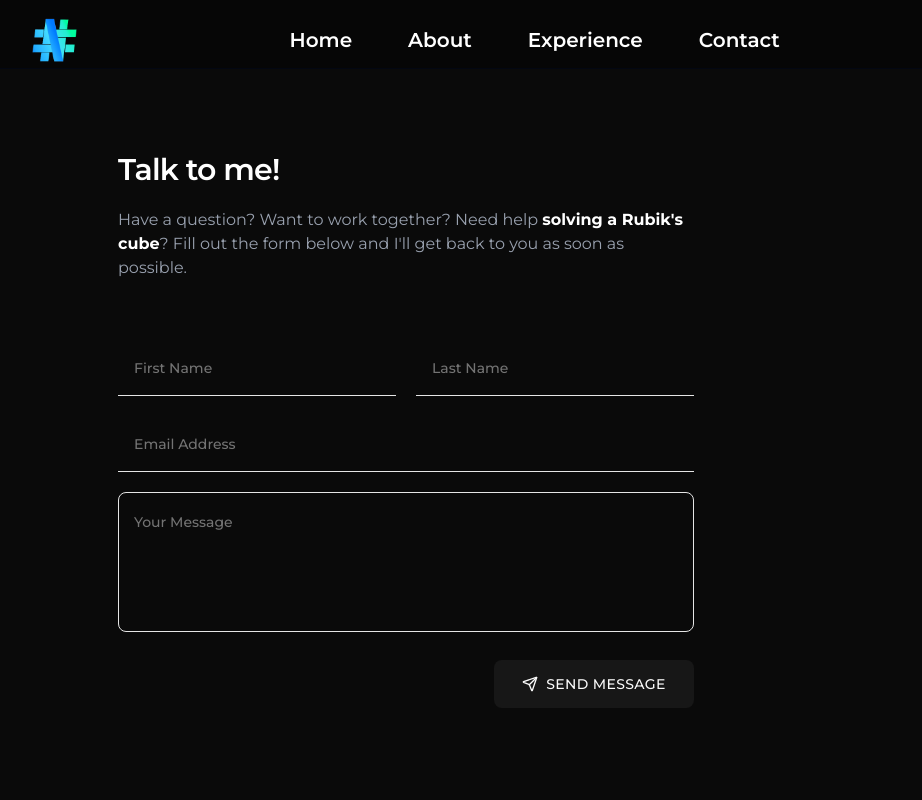
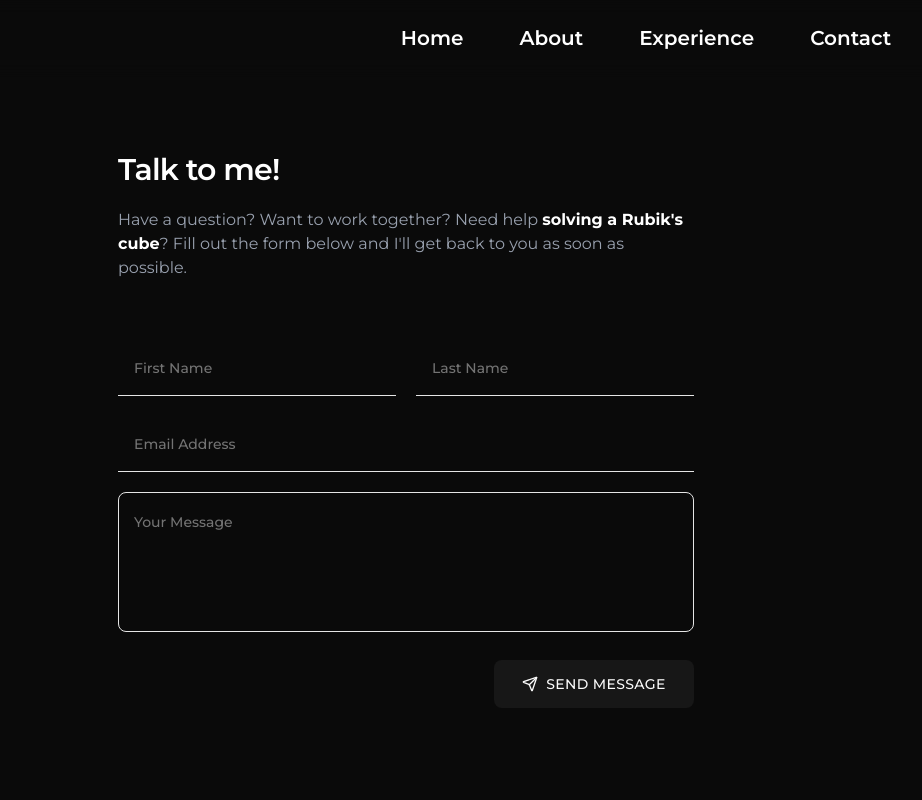
Before and after one commit to tagaritt/nashtag-dev, a Next.js app: page /contact in a window 1280 px wide. Shown: the top 800 px of the page, without its empty margins (234-1156 px from the left). Built offline with nearby package versions, Linux system fonts and the light colour scheme.

Commit message:
Navbar optimized

```diff
--- a/app/components/Navbar.tsx
+++ b/app/components/Navbar.tsx
@@ -4,14 +4,14 @@ import React from 'react';
 
 const Navbar = () => {
   return (
-    <nav className='fixed pt-4 w-full flex items-center justify-around py-1 px-40 backdrop-blur-sm bg-black/30 z-50 border-b-1 border-gray-950'>
+    <nav className='fixed w-full flex items-center justify-center py-1 px-40 backdrop-blur-sm z-50 border-b-1 border-b-neutral-950/10'>
         {/* This is code for my logo.*/}
         <Link href="/" className="transition duration-300 hover:scale-105">
             <Image src="/nashtag-logo.png" alt="NashTag logo" width={ 45 } height={ 45 }/>
         </Link>
 
         {/* This is where all of the other links in the navbar will go. */}
-        <ul className="flex gap-14 text-xl">
+        <ul className="flex gap-14 text-xl ml-120 p-5 itmes-center justify-center">
             <Link href="/" className="text-white font-semibold hover:animate-pulse transition-colors">Home</Link>
             <Link href="/about" className="text-white font-semibold hover:text-white transition-colors">About</Link>
             <Link href="/experience" className="text-white font-semibold hover:text-white transition-colors">Experience</Link>
--- a/app/contact/page.tsx
+++ b/app/contact/page.tsx
@@ -11,7 +11,6 @@ const page = () => {
                 <div className="mb-10 pt-15">
                     <h1 className="text-white text-3xl font-semibold tracking-tight">Talk to me!</h1>
                     <p className="text-gray-400 pt-5">Have a question? Want to work together? Need help <b className="hover:animate-pulse text-white"><Link href="/files/Rubiks.pdf">solving a Rubik{"'"}s cube</Link></b>? Fill out the form below and I{"'"}ll get back to you as soon as possible.</p>
-
                 </div>
 
                 <ContactForm/>
```
